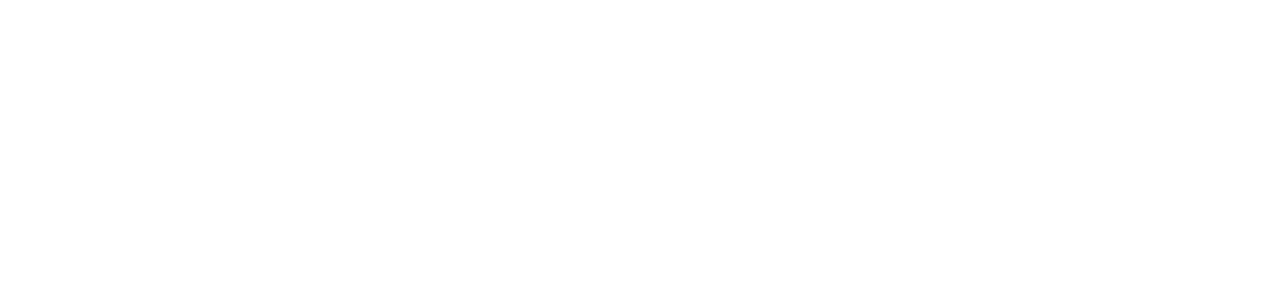
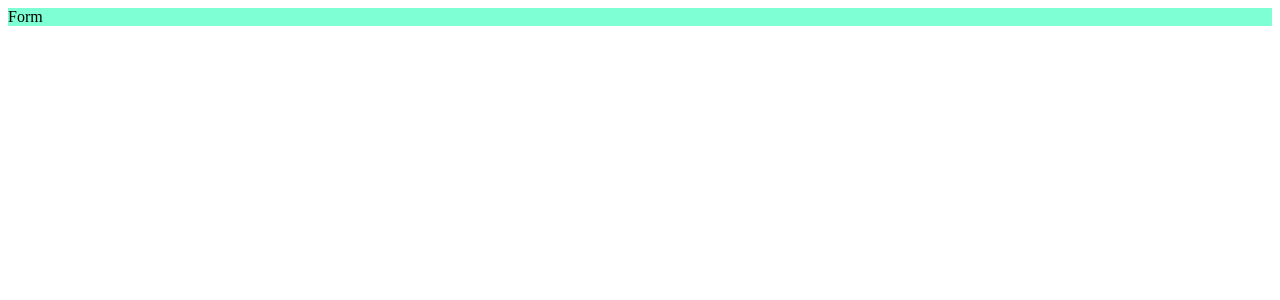
Before and after one commit to NikitOS-1/Private-Todos, a React (Create React App) app: page /login in a window 1280 px wide. Shown: the top 300 px of the page. Built offline with nearby package versions, Linux system fonts and the light colour scheme.

Commit message:
add Form and Routing

```diff
--- a/src/App.js
+++ b/src/App.js
@@ -1,5 +1,18 @@
+import { Route, Routes } from "react-router-dom";
+import AuthPage from "./pages/AuthPage";
+import HomePage from "./pages/HomePage";
+import RegisterPage from "./pages/RegisterPage";
+
 function App() {
-  return <div className="App"></div>;
+  return (
+    <div className="App">
+      <Routes>
+        <Route path="/" element={<HomePage />} />
+        <Route path="/login" element={<AuthPage />} />
+        <Route path="/register" element={<RegisterPage />} />
+      </Routes>
+    </div>
+  );
 }
 
 export default App;
--- a/src/components/Form.jsx
+++ b/src/components/Form.jsx
@@ -0,0 +1,6 @@
+import style from "./Form.module.scss";
+
+const Form = () => {
+  return <div className={style.wrap}>Form</div>;
+};
+export default Form;
--- /dev/null
+++ b/src/components/Form.module.scss
@@ -0,0 +1,3 @@
+.wrap {
+    background-color: aquamarine;
+}
--- a/src/index.js
+++ b/src/index.js
@@ -1,10 +1,13 @@
 import React from "react";
 import ReactDOM from "react-dom/client";
+import { BrowserRouter } from "react-router-dom";
 import App from "./App";
 
 const root = ReactDOM.createRoot(document.getElementById("root"));
 root.render(
   <React.StrictMode>
-    <App />
+    <BrowserRouter>
+      <App />
+    </BrowserRouter>
   </React.StrictMode>
 );
--- a/src/pages/AuthPage.jsx
+++ b/src/pages/AuthPage.jsx
@@ -1,4 +1,10 @@
+import Form from "../components/Form";
+
 const AuthPage = () => {
-  return <div>AuthPage</div>;
+  return (
+    <div>
+      <Form />
+    </div>
+  );
 };
 export default AuthPage;
--- a/src/pages/HomePage.jsx
+++ b/src/pages/HomePage.jsx
@@ -1,4 +1,11 @@
+import { useEffect } from "react";
+import { useNavigate } from "react-router-dom";
+
 const HomePage = () => {
+  const navigate = useNavigate();
+  useEffect(() => {
+    navigate("/login");
+  }, []);
   return <div>HomePage</div>;
 };
 export default HomePage;
```
